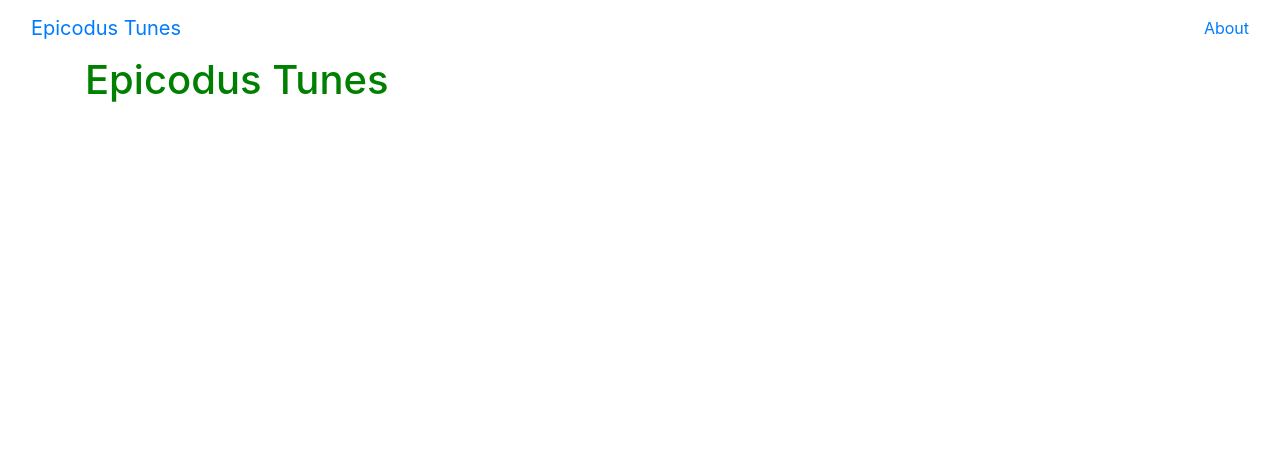
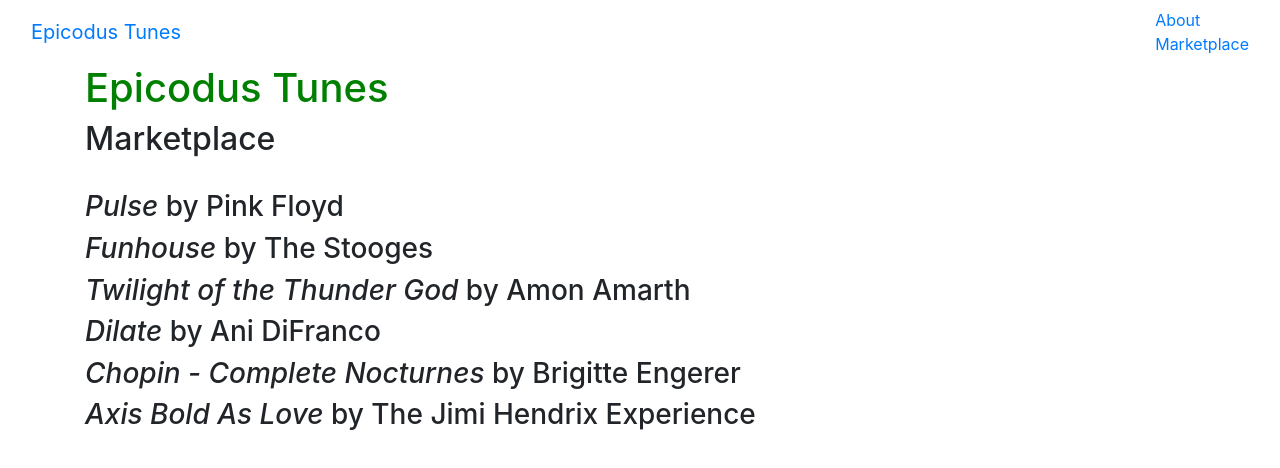
Before and after one commit to antieva/Music_Store, an Angular app: page /marketplace in a window 1280 px wide. Before the commit this address led to /. Shown: the top 468 px of the page. Built offline with nearby package versions, Linux system fonts and the light colour scheme.

Commit message:
Add album-detail component.

```diff
--- /dev/null
+++ b/src/app/album-detail/album-detail.component.html
@@ -0,0 +1,3 @@
+<p>
+  album-detail works!
+</p>
--- /dev/null
+++ b/src/app/album-detail/album-detail.component.ts
@@ -0,0 +1,15 @@
+import { Component, OnInit } from '@angular/core';
+
+@Component({
+  selector: 'app-album-detail',
+  templateUrl: './album-detail.component.html',
+  styleUrls: ['./album-detail.component.css']
+})
+export class AlbumDetailComponent implements OnInit {
+
+  constructor() { }
+
+  ngOnInit() {
+  }
+
+}
--- a/src/app/app.component.html
+++ b/src/app/app.component.html
@@ -5,6 +5,7 @@
     </div>
     <ul class="nav navbar-nav navbar-right">
       <li><a routerLink="about">About</a></li>
+      <li><a routerLink="marketplace">Marketplace</a></li>
     </ul>
   </div>
 </nav>
--- a/src/app/app.module.ts
+++ b/src/app/app.module.ts
@@ -7,6 +7,7 @@
 import { HttpModule } from '@angular/http';
 import { AboutComponent } from './about/about.component';
 import { MarketplaceComponent } from './marketplace/marketplace.component';
+import { AlbumDetailComponent } from './album-detail/album-detail.component';
 
 
 @NgModule({
@@ -14,7 +15,8 @@
     AppComponent,
     WelcomeComponent,
     AboutComponent,
-    MarketplaceComponent
+    MarketplaceComponent,
+    AlbumDetailComponent
   ],
   imports: [
     BrowserModule,
--- a/src/app/app.routing.ts
+++ b/src/app/app.routing.ts
@@ -2,6 +2,7 @@
 import { Routes, RouterModule } from '@angular/router';
 import { WelcomeComponent } from './welcome/welcome.component';
 import { AboutComponent }   from './about/about.component';
+import { MarketplaceComponent }   from './marketplace/marketplace.component';
 
 const appRoutes: Routes = [
   {
@@ -11,6 +12,10 @@
   {
     path: 'about',
     component: AboutComponent
+  },
+  {
+    path: 'marketplace',
+    component: MarketplaceComponent
   }
 ];
 
--- a/src/app/marketplace/marketplace.component.html
+++ b/src/app/marketplace/marketplace.component.html
@@ -1,3 +1,7 @@
-<p>
-  marketplace works!
-</p>
+<h2>Marketplace</h2>
+<br>
+<div *ngFor="let album of albums" class="panel panel-default">
+  <div class="panel-body">
+    <h3><em>{{album.title}}</em> by {{album.artist}}</h3>
+  </div>
+</div>
--- a/src/app/marketplace/marketplace.component.ts
+++ b/src/app/marketplace/marketplace.component.ts
@@ -1,15 +1,24 @@
 import { Component, OnInit } from '@angular/core';
+import { Album } from '../album.model';
 
 @Component({
   selector: 'app-marketplace',
   templateUrl: './marketplace.component.html',
   styleUrls: ['./marketplace.component.css']
 })
-export class MarketplaceComponent implements OnInit {
-
-  constructor() { }
-
-  ngOnInit() {
-  }
-
+export class MarketplaceComponent {
+  albums: Album[] = [
+  new Album("Pulse", "Pink Floyd",
+      "A live  album by the English progressive rock band originally released in 1995, on the label EMI in the United Kingdom.", 1),
+  new Album("Funhouse", "The Stooges",
+      "The second  album from the American rock band, released in 1970 by Elektra Records.", 2),
+  new Album("Twilight of the Thunder God", "Amon Amarth",
+      "Seventh album by the Swedish band, released in 2008, based on Thor's battle with the serpent Jörmungandr.", 3),
+  new Album("Dilate", "Ani DiFranco",
+      "Her highest-selling and most acclaimed album, released in 1996.", 4),
+  new Album("Chopin - Complete Nocturnes", "Brigitte Engerer",
+      "Released in 2010, this is Engerer's own rendition of the classical composer Chopin.", 5),
+  new Album("Axis Bold As Love", "The Jimi Hendrix Experience",
+      "Second studio album by the English-American band, released in 1967.", 6)
+  ];
 }
```
Also changed, not shown: src/app/album-detail/album-detail.component.css (added), 1 other file (tests, documents, lock files or other folders).
